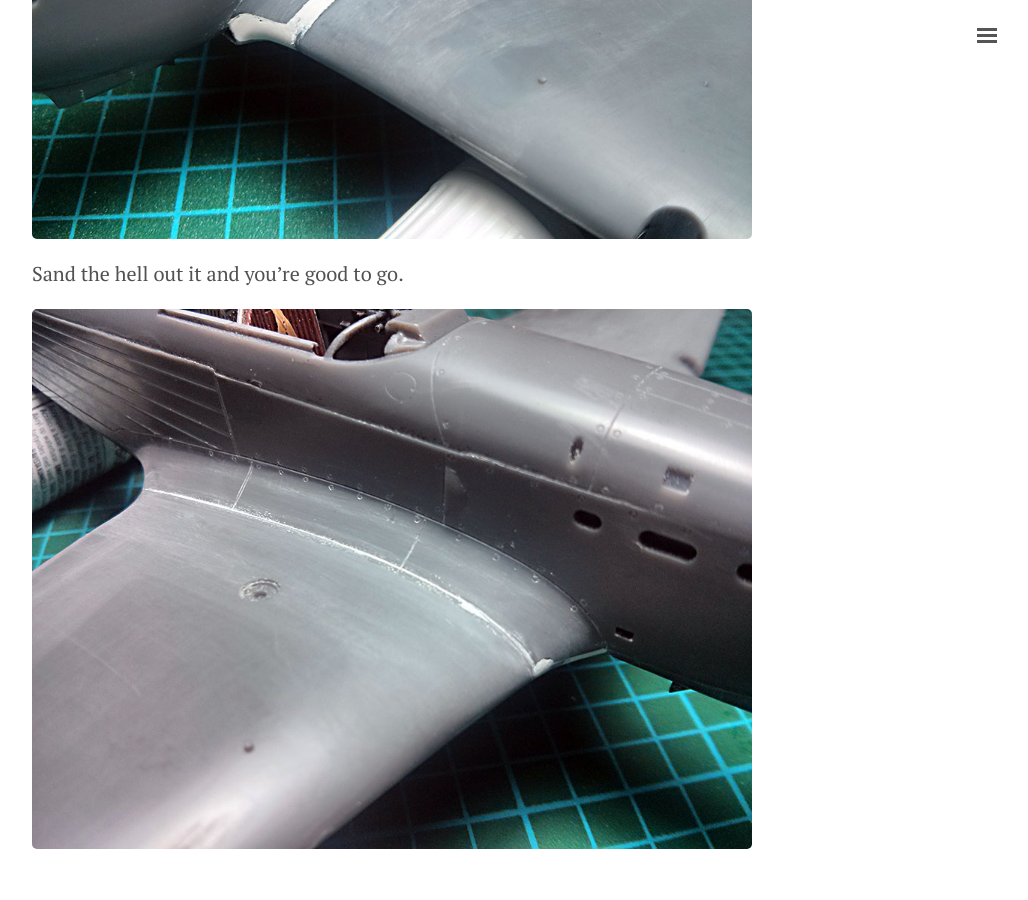
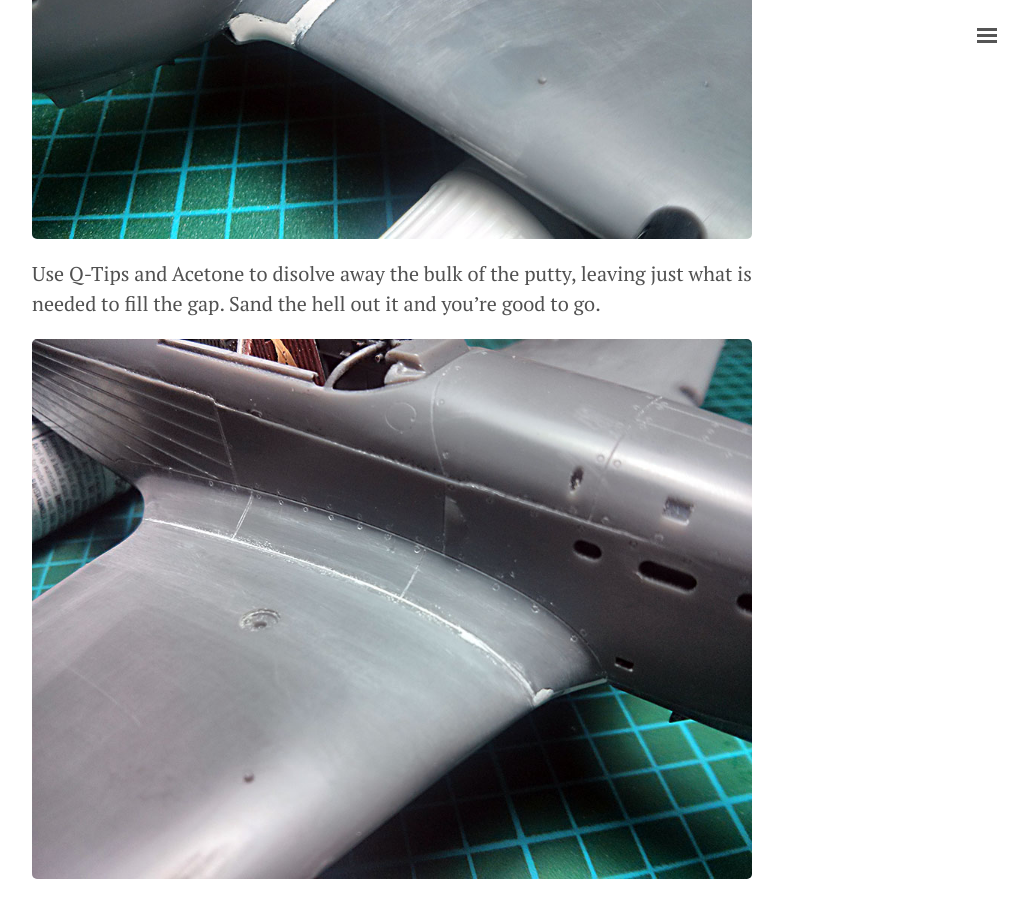
Before and after one commit to DerekSauer/DerekSauer.github.io, a Jekyll site: the page built from _posts/2015-06-03-yellow44-putty.md, in a window 1280 px wide and 900 px high, scrolled down 1893 px. Shown: the whole window, without its empty margins (248-1276 px from the left). Built offline with Jekyll 4.4.1, drawn with Linux system fonts in a browser that asks for light colours.

Commit message:
Added additional information to putty post.

```diff
--- a/_posts/2015-06-03-yellow44-putty.md
+++ b/_posts/2015-06-03-yellow44-putty.md
@@ -15,6 +15,6 @@ Let it dry completely and peel off the tape.
 
 ![Tape dams removed]({{ site.url }}/images/yellow44/Dams-Removed.jpg)
 
-Sand the hell out it and you're good to go.
+Use Q-Tips and Acetone to disolve away the bulk of the putty, leaving just what is needed to fill the gap. Sand the hell out it and you're good to go.
 
 ![Tape dams removed]({{ site.url }}/images/yellow44/Putty-Sanded.jpg)
```
